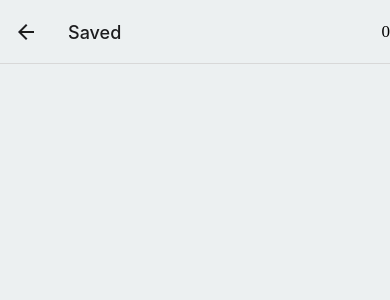
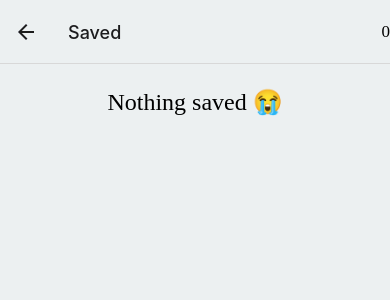
Before and after one commit to abrigoni/JokesApp, a React Native app: screen /SavedJokes in a window 390 px wide. Shown: the top 300 px of the page. Built offline with nearby package versions, Linux system fonts and the light colour scheme.

Commit message:
fallback + graphql client

```diff
--- a/package.json
+++ b/package.json
@@ -10,8 +10,10 @@
     "lint": "eslint . --ext .js,.jsx,.ts,.tsx"
   },
   "dependencies": {
+    "@apollo/client": "^3.6.5",
     "@react-navigation/native": "^6.0.10",
     "@react-navigation/native-stack": "^6.6.2",
+    "graphql": "^16.5.0",
     "react": "17.0.2",
     "react-native": "0.68.2",
     "react-native-safe-area-context": "^4.2.5",
--- a/src/App.tsx
+++ b/src/App.tsx
@@ -5,6 +5,8 @@ import Home, { HOME_ROUTE } from './screens/Home';
 import SavedJokes, { SAVED_JOKES_ROUTE } from './screens/SavedJokes';
 import { Colors } from './utils/colors';
 import AppContextProvider from './context/AppContext';
+import { ApolloProvider } from '@apollo/client';
+import { client } from './graphql/client';
 
 const Stack = createNativeStackNavigator();
 
@@ -37,11 +39,14 @@ const Main = () => {
   )
 }
 
+
 const App = () => {
   return (
-    <AppContextProvider>
-      <Main />
-    </AppContextProvider>
+    <ApolloProvider client={client}>
+      <AppContextProvider>
+        <Main />
+      </AppContextProvider>
+    </ApolloProvider>
   );
 };
 
--- a/src/components/Button/Button.tsx
+++ b/src/components/Button/Button.tsx
@@ -11,6 +11,9 @@ const styles = StyleSheet.create({
     borderRadius: 8,
     backgroundColor: 'black',
   },
+  pressed: {
+    opacity: .25,
+  },
   text: {
     fontSize: 18,
     fontFamily: 'OpenSans-SemiBold',
@@ -20,7 +23,7 @@ const styles = StyleSheet.create({
 
 const Button: FC<ButtonProps> = (props) => {
   return (
-    <Pressable style={styles.button} {...props}>
+    <Pressable style={({pressed}) => pressed ? [styles.button, styles.pressed] : styles.button} {...props}>
       <Text style={styles.text}>{props.title}</Text>
     </Pressable>
   )
--- a/src/components/Typography/OpenSansText.tsx
+++ b/src/components/Typography/OpenSansText.tsx
@@ -10,7 +10,7 @@ type TextSizes = "H1" | "H2" | "Body";
 interface Props {
   variant?: TextVariants;
   size: TextSizes;
-  style?: StyleProp<ViewStyle>;
+  style?: any;
 }
 
 const sizesStyle = StyleSheet.create({
--- /dev/null
+++ b/src/graphql/client.ts
@@ -0,0 +1,6 @@
+import { ApolloClient, InMemoryCache, } from '@apollo/client';
+
+export const client = new ApolloClient({
+  uri: 'https://icanhazdadjoke.com/graphql',
+  cache: new InMemoryCache(),
+});
--- a/src/screens/SavedJokes.tsx
+++ b/src/screens/SavedJokes.tsx
@@ -26,6 +26,9 @@ const styles = StyleSheet.create({
   author: {
     fontSize: 16,
   },
+  fallbackText: {
+    textAlign: 'center'
+  }
 });
 
 interface Props {
@@ -46,6 +49,11 @@ const SavedJokes: FC<Props> = ({navigation}) => {
 
   return (
     <View style={styles.screen}>
+      {savedJokes.length === 0 ? (
+        <OpenSansText style={styles.fallbackText} size="H2" variant="Regular">
+          Nothing saved 😭
+        </OpenSansText>
+      ) : (
         <FlatList
           data={savedJokes}
           numColumns={2}
@@ -61,6 +69,7 @@ const SavedJokes: FC<Props> = ({navigation}) => {
             )
           }
         />
+      )}
     </View>
   )
 }
```
Also changed, not shown: src/graphql/queries.ts (added), 1 other file (tests, documents, lock files or other folders). Lines whose indentation alone changed are shown as unchanged.
